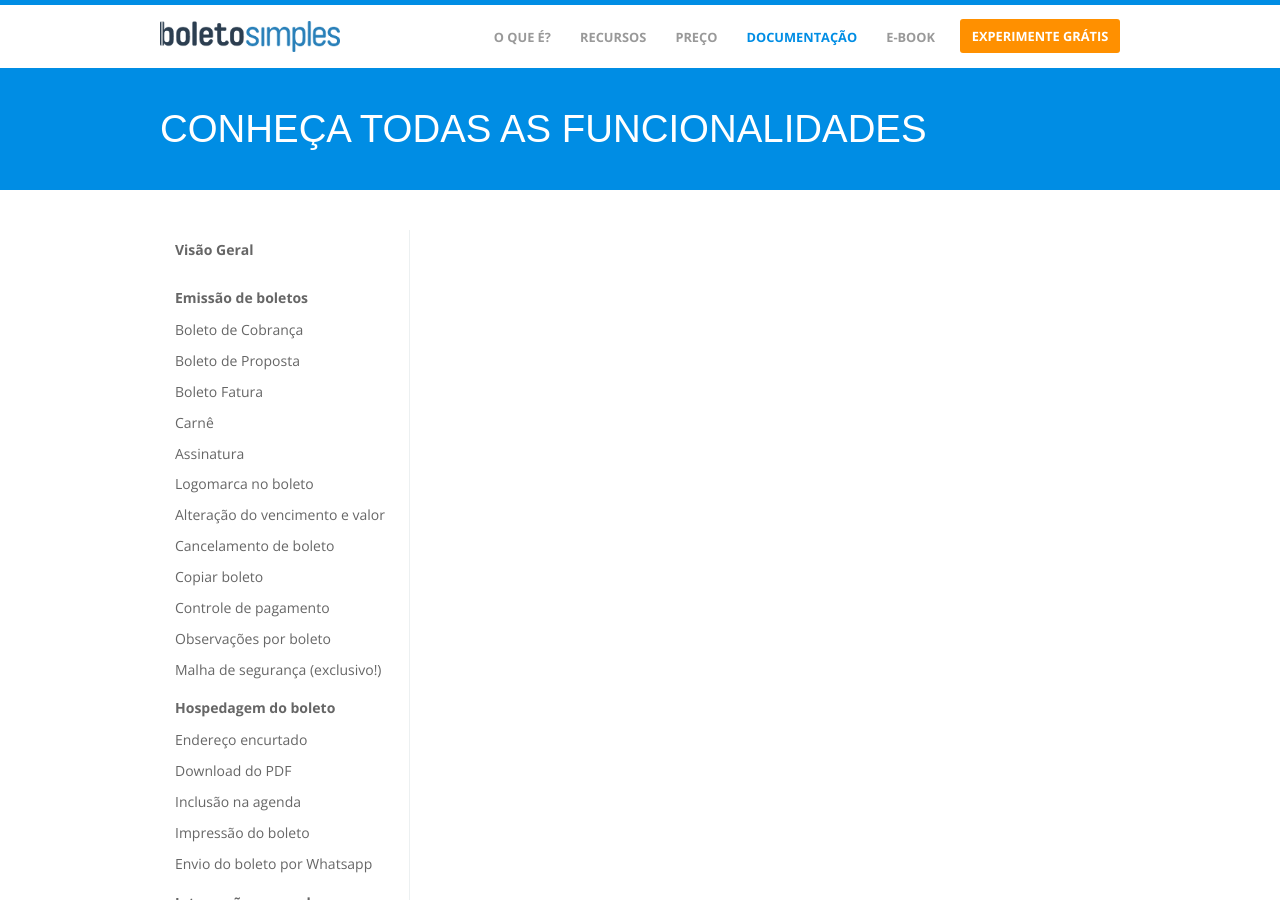
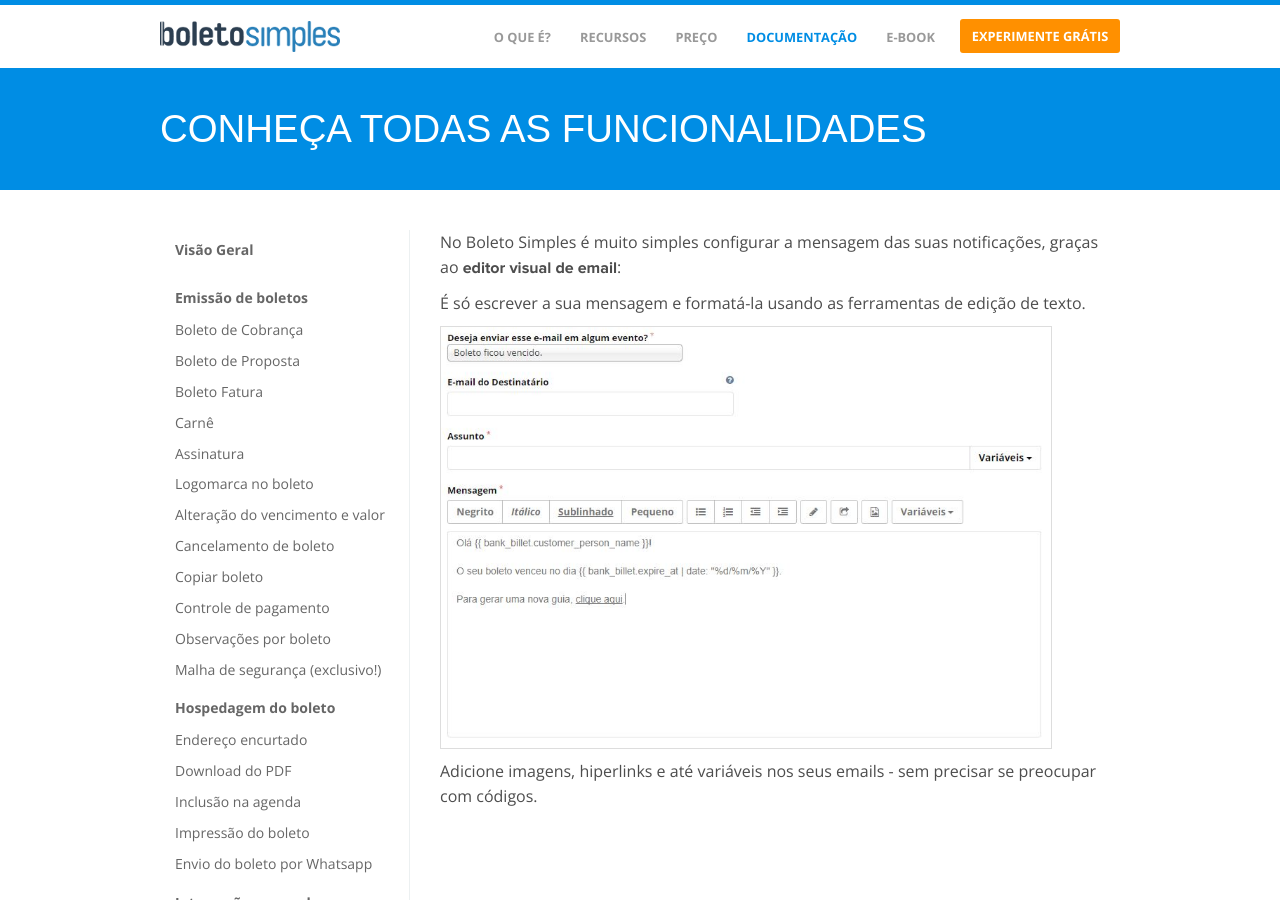
Before and after one commit to BoletoSimples/boletosimples-features, a Jekyll site: the page built from notificacoes-por-e-mail/editor-visual-da-mensagem.markdown, in a window 1280 px wide and 900 px high. Built offline with Jekyll 4.4.1, drawn with Linux system fonts in a browser that asks for light colours.

Commit message:
Updated Editor Visual 5dbe6a and 1 other file

```diff
--- a/notificacoes-por-e-mail/editor-visual-da-mensagem.markdown
+++ b/notificacoes-por-e-mail/editor-visual-da-mensagem.markdown
@@ -3,3 +3,12 @@
 date: 2018-01-30 17:55:00 -02:00
 position: 5
 ---
+
+No Boleto Simples é muito simples configurar a mensagem das suas notificações, graças ao **editor visual de email**:
+
+É só escrever a sua mensagem e formatá-la usando as ferramentas de edição de texto.
+
+![editor visual-5dbe6a.JPG](/uploads/editor%20visual-5dbe6a.JPG)
+
+
+Adicione imagens, hiperlinks e até variáveis nos seus emails - sem precisar se preocupar com códigos.
```
Also changed, not shown: _uploads/editor visual-5dbe6a.JPG (added).
